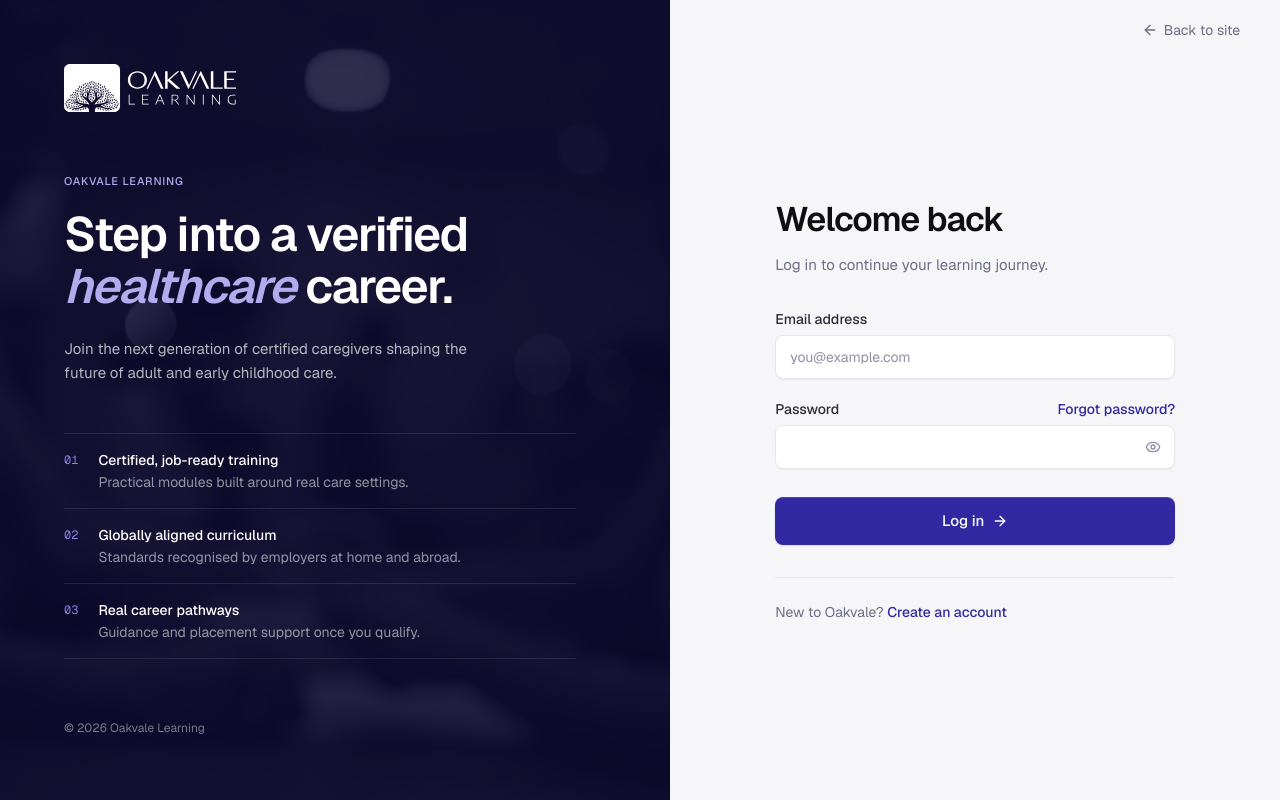
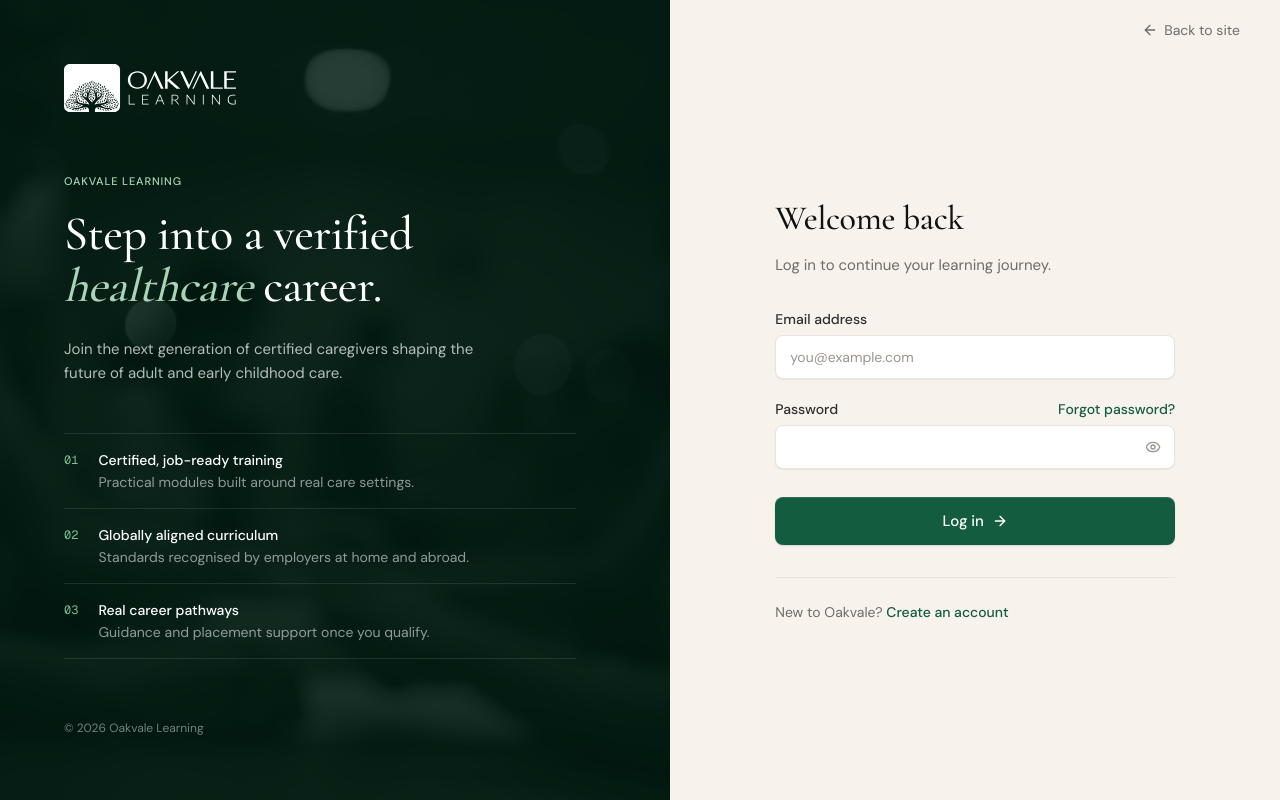
Before and after one commit to OakvaleLearning/oakvale_lms, a Next.js app: page /login in a window 1280 px wide. Built offline with nearby package versions, Linux system fonts and the light colour scheme; no server answers.

Commit message:
Apply the main site's colours and fonts
Co-Authored-By: Claude Sonnet 5.5 <noreply@anthropic.com>
Claude-Session: https://claude.ai/code/session_0126sSEmw5dFANCHYLpc4mgJ

```diff
--- a/src/app/admin/certificates/actions.ts
+++ b/src/app/admin/certificates/actions.ts
@@ -20,7 +20,7 @@ function refresh() {
  * Templates
  * ------------------------------------------------------------------ */
 
-const color = z.string().regex(/^#[0-9a-f]{6}$/i, "Colours must be hex values like #3229a2");
+const color = z.string().regex(/^#[0-9a-f]{6}$/i, "Colours must be hex values like #145c3f");
 const line = (max: number) => z.string().trim().max(max);
 
 const templateSchema = z.object({
--- a/src/app/globals.css
+++ b/src/app/globals.css
@@ -2,64 +2,74 @@
 
 /* ------------------------------------------------------------------ */
 /*  Oakvale Learning — Design Tokens                                   */
-/*  Primary: #3229a2 (deep indigo)   Accent: #d929dd (magenta)        */
-/*  Solid colours only — no gradients anywhere in the UI.              */
+/*  Taken from the main site (OakvaleLearning/oakvale_main):           */
+/*  forest green + gold on cream; Cormorant Garamond, EB Garamond,     */
+/*  DM Sans. Solid colours only — no gradients except the group        */
+/*  banner.                                                            */
 /* ------------------------------------------------------------------ */
 
 @theme {
-  --font-sans: var(--font-geist), ui-sans-serif, system-ui, sans-serif;
+  --font-sans: var(--font-dm-sans), ui-sans-serif, system-ui, sans-serif;
+  --font-serif: var(--font-eb-garamond), Georgia, serif;
+  --font-heading: var(--font-cormorant), Georgia, serif;
   --font-mono: var(--font-geist-mono), ui-monospace, monospace;
 
-  /* Brand — Primary (indigo) */
-  --color-primary-50: #eeecfb;
-  --color-primary-100: #d9d5f6;
-  --color-primary-200: #b3abed;
-  --color-primary-300: #8d80e4;
-  --color-primary-400: #6656d3;
-  --color-primary-500: #4a3cbb;
-  --color-primary-600: #3229a2;
-  --color-primary-700: #2a2287;
-  --color-primary-800: #211a6b;
-  --color-primary-900: #171149;
-  --color-primary-950: #0d0a2b;
+  /* Brand — Primary (forest green; 600 = forest-mid, 800 = forest) */
+  --color-primary-50: #eff7f2;
+  --color-primary-100: #d6ede0;
+  --color-primary-200: #a8d5b5;
+  --color-primary-300: #79be93;
+  --color-primary-400: #4ea97a;
+  --color-primary-500: #2b8a5e;
+  --color-primary-600: #145c3f;
+  --color-primary-700: #0f4b33;
+  --color-primary-800: #0a3d2b;
+  --color-primary-900: #072d20;
+  --color-primary-950: #031a12;
 
-  /* Brand — Accent (magenta). Reserved for errors and rare highlights. */
-  --color-accent-50: #fdeafd;
-  --color-accent-100: #fbd0fb;
-  --color-accent-200: #f6a4f6;
-  --color-accent-300: #f072f1;
-  --color-accent-400: #e84be9;
-  --color-accent-500: #d929dd;
-  --color-accent-600: #b31eb8;
-  --color-accent-700: #8d1892;
-  --color-accent-800: #66125f;
-  --color-accent-900: #430c40;
+  /* Brand — Gold, for highlights */
+  --color-gold: #c8881a;
+  --color-gold-light: #e8a832;
 
-  /* Neutrals (ink) */
-  --color-ink-50: #f7f7fa;
-  --color-ink-100: #eeeef3;
-  --color-ink-200: #e0e0e8;
-  --color-ink-300: #b8b8c9;
-  --color-ink-400: #8f8fa6;
-  --color-ink-500: #6c6c85;
-  --color-ink-600: #55556b;
-  --color-ink-700: #434356;
-  --color-ink-800: #2c2c3a;
-  --color-ink-900: #1a1a24;
-  --color-ink-950: #0e0e15;
+  /* Accent — errors and warnings (the main site's #9a1d1d red at 700) */
+  --color-accent-50: #fdeeee;
+  --color-accent-100: #fad6d6;
+  --color-accent-200: #f3aeae;
+  --color-accent-300: #e97d7d;
+  --color-accent-400: #d94f4f;
+  --color-accent-500: #c23232;
+  --color-accent-600: #b02525;
+  --color-accent-700: #9a1d1d;
+  --color-accent-800: #7a1717;
+  --color-accent-900: #531010;
 
-  /* Cool neutral canvas behind cards. */
-  --color-canvas: #f6f6f9;
-  --color-line: #e6e6ed;
+  /* Neutrals (ink): warm greys from the main site (charcoal, mid-grey, stone, light-grey) */
+  --color-ink-50: #fbf9f5;
+  --color-ink-100: #f2eee6;
+  --color-ink-200: #e8e4de;
+  --color-ink-300: #d4cfca;
+  --color-ink-400: #9a958f;
+  --color-ink-500: #6f6b66;
+  --color-ink-600: #5a5a5a;
+  --color-ink-700: #444444;
+  --color-ink-800: #2e2e2e;
+  --color-ink-900: #1c1c1c;
+  --color-ink-950: #111111;
+
+  /* Cream canvas behind cards, as on the main site. */
+  --color-cream: #f7f3ec;
+  --color-cream-warm: #ede7db;
+  --color-canvas: #f7f3ec;
+  --color-line: #e8e4de;
 
   --color-background: #ffffff;
-  --color-foreground: #1a1a24;
+  --color-foreground: #1c1c1c;
 
   --radius-4xl: 2rem;
 
   /* Soft, neutral elevation — never coloured glows. */
-  --shadow-card: 0 1px 2px rgb(20 18 40 / 0.04), 0 1px 1px rgb(20 18 40 / 0.02);
-  --shadow-raised: 0 1px 2px rgb(20 18 40 / 0.05), 0 8px 24px -12px rgb(20 18 40 / 0.12);
+  --shadow-card: 0 1px 2px rgb(10 61 43 / 0.05), 0 1px 1px rgb(10 61 43 / 0.03);
+  --shadow-raised: 0 1px 2px rgb(10 61 43 / 0.06), 0 8px 24px -12px rgb(10 61 43 / 0.16);
 
   /* Motion */
   --ease-out-expo: cubic-bezier(0.16, 1, 0.3, 1);
@@ -79,7 +89,6 @@
     background-color: var(--color-background);
     color: var(--color-foreground);
     font-family: var(--font-sans);
-    font-feature-settings: "ss01", "cv11";
   }
 
   :focus-visible {
@@ -115,11 +124,12 @@
   box-shadow: var(--shadow-card);
 }
 
-/* Page titles and key figures: tight, confident sans. */
+/* Page titles and key figures: Cormorant Garamond, like the main site headings. */
 @utility font-display {
-  font-family: var(--font-sans);
-  font-weight: 600;
-  letter-spacing: -0.03em;
+  font-family: var(--font-heading);
+  font-weight: 500;
+  letter-spacing: -0.01em;
+  font-variant-numeric: lining-nums;
 }
 
 /* Small uppercase label above titles and table columns. */
@@ -170,7 +180,8 @@
 }
 
 /* Written lesson parts: the tutor's markdown styles, at reading size. */
-.lesson-md { font-size: 1rem; line-height: 1.75; }
+.lesson-md { font-family: var(--font-serif); font-size: 1.125rem; line-height: 1.75; }
+.lesson-md :is(h1, h2, h3, h4) { font-family: var(--font-heading); font-weight: 600; }
 .lesson-md > * + * { margin-top: 1em; }
 .lesson-md :is(h1, h2) { font-size: 1.375rem; margin-top: 1.5em; }
 .lesson-md :is(h3, h4) { font-size: 1.0625rem; margin-top: 1.25em; }
--- a/src/app/layout.tsx
+++ b/src/app/layout.tsx
@@ -1,11 +1,29 @@
 import type { Metadata, Viewport } from "next";
-import { Geist, Geist_Mono } from "next/font/google";
+import { Cormorant_Garamond, DM_Sans, EB_Garamond, Geist_Mono } from "next/font/google";
 import { MotionProvider } from "@/components/motion";
 import "./globals.css";
 
-const geist = Geist({
+// The main site's fonts: Cormorant Garamond for headings, EB Garamond for lesson
+// reading text, DM Sans for the interface.
+const cormorant = Cormorant_Garamond({
   subsets: ["latin"],
-  variable: "--font-geist",
+  weight: ["400", "500", "600", "700"],
+  style: ["normal", "italic"],
+  variable: "--font-cormorant",
+  display: "swap",
+});
+
+const ebGaramond = EB_Garamond({
+  subsets: ["latin"],
+  weight: ["400", "500", "600", "700"],
+  style: ["normal", "italic"],
+  variable: "--font-eb-garamond",
+  display: "swap",
+});
+
+const dmSans = DM_Sans({
+  subsets: ["latin"],
+  variable: "--font-dm-sans",
   display: "swap",
 });
 
@@ -26,12 +44,12 @@ export const metadata: Metadata = {
 };
 
 export const viewport: Viewport = {
-  themeColor: "#3229a2",
+  themeColor: "#145c3f",
 };
 
 export default function RootLayout({ children }: LayoutProps<"/">) {
   return (
-    <html lang="en" className={`${geist.variable} ${geistMono.variable} h-full antialiased`}>
+    <html lang="en" className={`${dmSans.variable} ${cormorant.variable} ${ebGaramond.variable} ${geistMono.variable} h-full antialiased`}>
       <body className="min-h-full flex flex-col">
         <MotionProvider>{children}</MotionProvider>
       </body>
--- a/src/app/manifest.ts
+++ b/src/app/manifest.ts
@@ -11,7 +11,7 @@ export default function manifest(): MetadataRoute.Manifest {
     display: "standalone",
     orientation: "portrait",
     background_color: "#ffffff",
-    theme_color: "#3229a2",
+    theme_color: "#145c3f",
     icons: [
       { src: "/icon-192.png", sizes: "192x192", type: "image/png" },
       { src: "/icon-512.png", sizes: "512x512", type: "image/png" },
--- a/src/components/admin/TemplateEditor.tsx
+++ b/src/components/admin/TemplateEditor.tsx
@@ -18,7 +18,7 @@ import { saveTemplate } from "@/app/admin/certificates/actions";
 import { cn } from "@/lib/utils";
 import { Field, Input, Panel, Switch, Textarea } from "./forms";
 
-const SWATCHES = ["#3229a2", "#0d0a2b", "#14532d", "#7f1d1d", "#1e3a5f", "#b08d3c", "#d929dd", "#0e7490"];
+const SWATCHES = ["#145c3f", "#0a3d2b", "#14532d", "#7f1d1d", "#1e3a5f", "#c8881a", "#e8a832", "#0e7490"];
 const BACKGROUNDS = ["#ffffff", "#fdfbf5", "#f7f7fa", "#f5f1e8"];
 
 export function TemplateEditor({
--- a/src/lib/certificate-design.ts
+++ b/src/lib/certificate-design.ts
@@ -44,7 +44,7 @@ export interface TemplateDesign {
 export const DEFAULT_DESIGN: TemplateDesign = {
   layout: "CLASSIC",
   font: "SERIF",
-  primaryColor: "#3229a2",
+  primaryColor: "#145c3f",
   accentColor: "#b08d3c",
   backgroundColor: "#ffffff",
   heading: "Certificate of Completion",
--- a/src/lib/community/emails.ts
+++ b/src/lib/community/emails.ts
@@ -175,7 +175,7 @@ function digestEmail(
   const eventHtml = events
     .map(
       (e) =>
-        `<li style="margin:0 0 8px;font-size:14px;color:#3f3f46;"><a href="${appUrl()}/community/events/${e.id}" style="color:#3229a2;font-weight:600;text-decoration:none;">${escape(e.title)}</a>, ${escape(formatEventTime(e.startsAt))} <span style="color:#71717a;">(${escape(e.groupName)})</span></li>`
+        `<li style="margin:0 0 8px;font-size:14px;color:#3f3f46;"><a href="${appUrl()}/community/events/${e.id}" style="color:#145c3f;font-weight:600;text-decoration:none;">${escape(e.title)}</a>, ${escape(formatEventTime(e.startsAt))} <span style="color:#71717a;">(${escape(e.groupName)})</span></li>`
     )
     .join("");
 
--- a/src/lib/email-templates.ts
+++ b/src/lib/email-templates.ts
@@ -27,7 +27,7 @@ export function layout(title: string, bodyHtml: string): string {
     <table role="presentation" width="100%" cellpadding="0" cellspacing="0" style="background:#f4f4f5;padding:24px 0;">
       <tr><td align="center">
         <table role="presentation" width="600" cellpadding="0" cellspacing="0" style="max-width:600px;width:100%;background:#ffffff;border-radius:16px;overflow:hidden;border:1px solid #e4e4e7;">
-          <tr><td style="background:#3229a2;padding:20px 32px;">
+          <tr><td style="background:#145c3f;padding:20px 32px;">
             <span style="color:#ffffff;font-size:18px;font-weight:700;letter-spacing:.2px;">${SITE.name}</span>
           </td></tr>
           <tr><td style="padding:32px;">
@@ -46,7 +46,7 @@ export function layout(title: string, bodyHtml: string): string {
 }
 
 export function button(href: string, label: string): string {
-  return `<table role="presentation" cellpadding="0" cellspacing="0" style="margin:24px 0;"><tr><td style="border-radius:10px;background:#3229a2;">
+  return `<table role="presentation" cellpadding="0" cellspacing="0" style="margin:24px 0;"><tr><td style="border-radius:10px;background:#145c3f;">
     <a href="${href}" style="display:inline-block;padding:12px 24px;color:#ffffff;font-weight:600;font-size:14px;text-decoration:none;border-radius:10px;">${label}</a>
   </td></tr></table>`;
 }
@@ -100,7 +100,7 @@ function renderHtml(blocks: Block[]): string {
                 .join("")}
             </td></tr></table>`;
         case "link":
-          return p(`<a href="${escape(b.href)}" style="color:#3229a2;font-weight:600;">${inlineHtml(b.label)}</a>`);
+          return p(`<a href="${escape(b.href)}" style="color:#145c3f;font-weight:600;">${inlineHtml(b.label)}</a>`);
         case "button":
           return button(escape(b.href), inlineHtml(b.label));
       }
```
Also changed, not shown: 1 other file (tests, documents, lock files or other folders).
